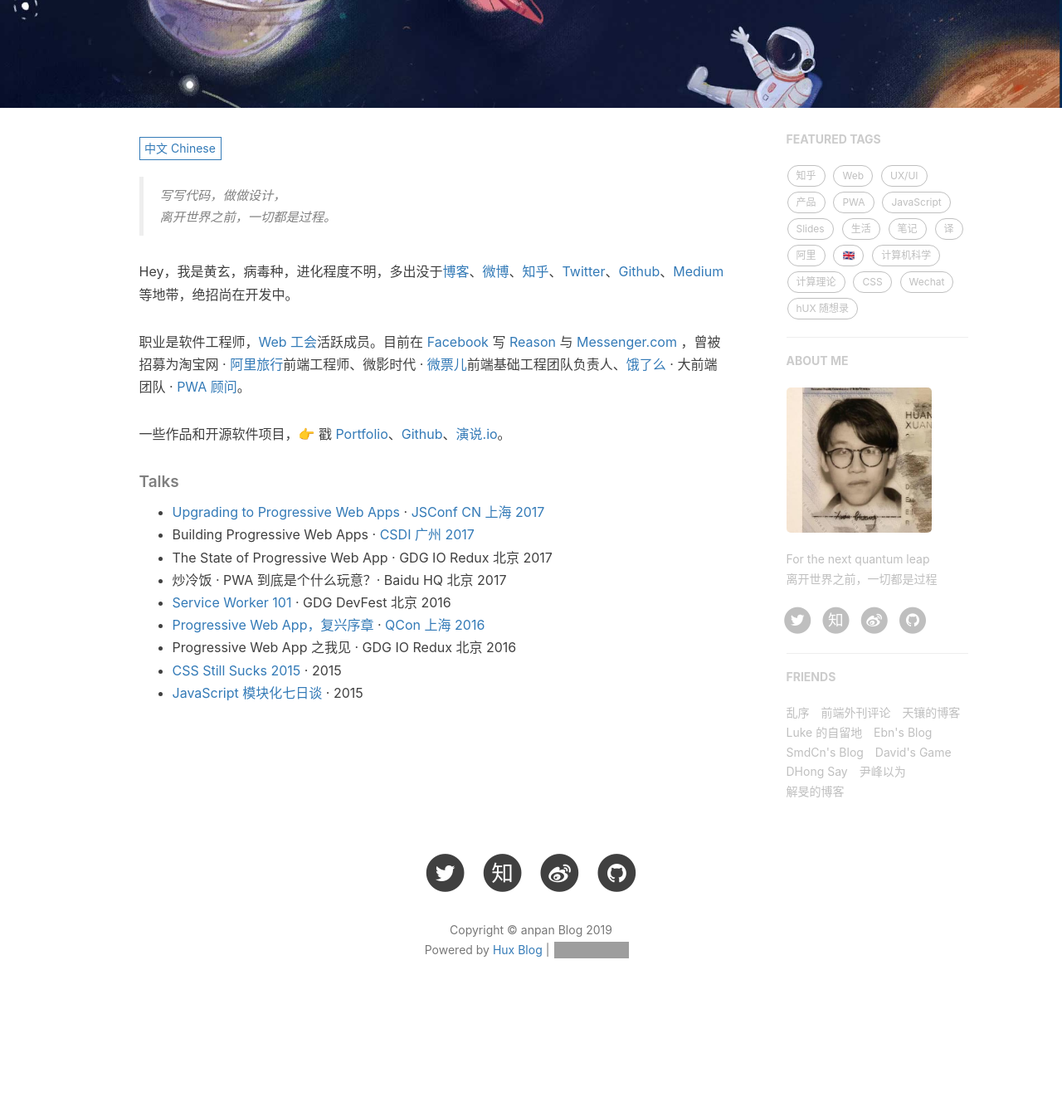
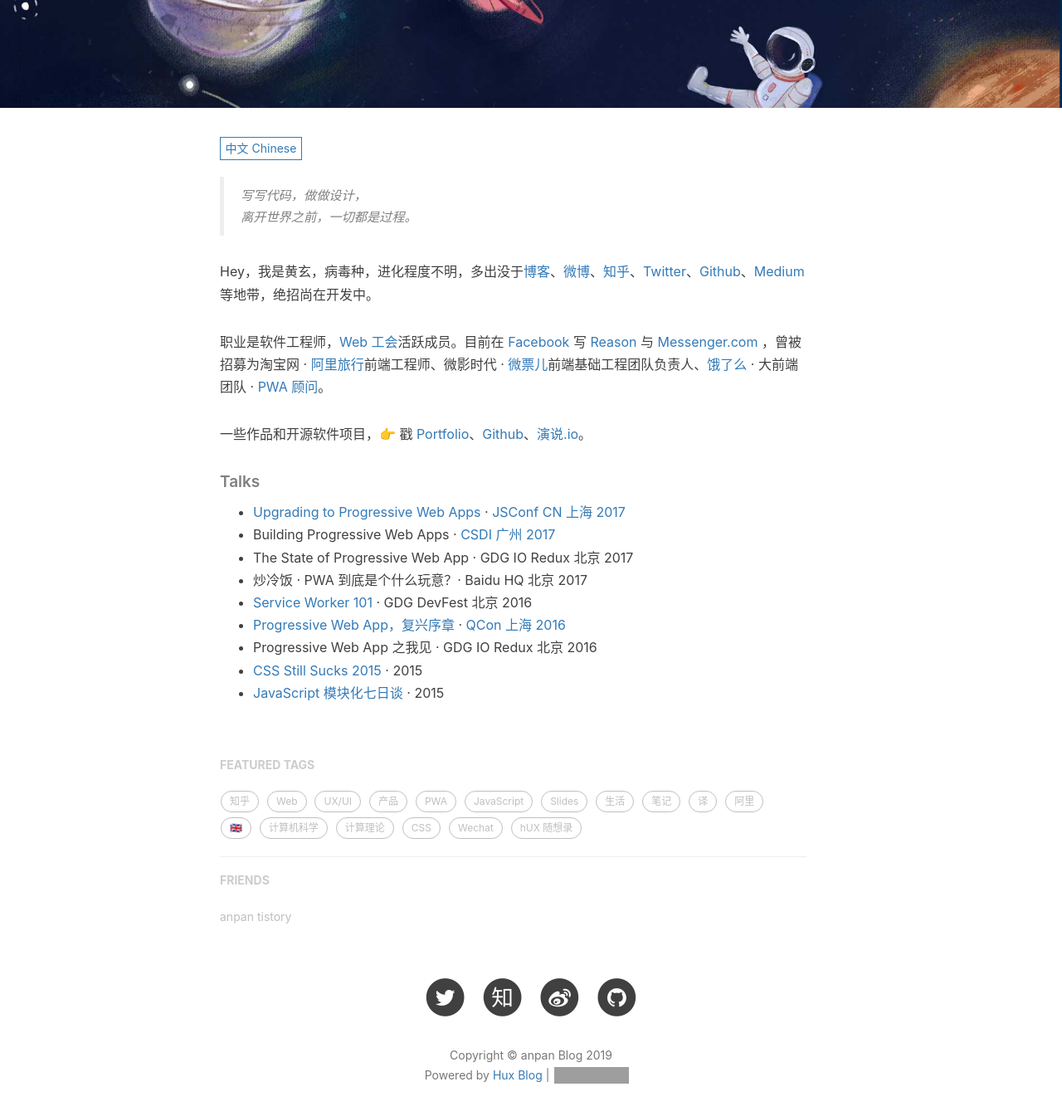
Before and after one commit to changjun89/changjun89.github.io, a Jekyll site: the page built from about.html, in a window 1280 px wide and 1400 px high, scrolled down 288 px. Shown: the top 1345 px of the window at 83% size. Built offline with Jekyll 4.4.1, drawn with Linux system fonts in a browser that asks for light colours; nearby versions of some CDN libraries; comment, search, counter and statistics services are not loaded; before the commit the page ends 1537 px from its top, so only the background shows below that; grey boxes are pictures that could not be loaded.

Commit message:
설정수정

```diff
--- a/_config.yml
+++ b/_config.yml
@@ -2,9 +2,9 @@
 title: anpan Blog
 SEOTitle: anpan | anpan Blog
 header-img: img/home-bg.jpg
-email: huxpro@gmail.com
-description: "关于程序与设计、黑客与画家 | 黄玄，Web & Mobile Lover，Software Engineer，UX Designer | 这里是 @Hux黄玄 的个人博客，与你一起发现更大的世界。"
-keyword: "黄玄, Hux黄玄, Hux, 鬼栈, huxpro, @huxpro, 黄玄的博客, Hux Blog, 博客, 个人网站, 互联网, Web, JavaScript, 前端, 设计"
+email: leechang9751@gmail.com
+description: "초보 개발자가 성장해가능 과정"
+keyword: "web , Backend , Spring, SpringBoot ,cleanCode, TDD "
 url: "https://changjun89.github.io"              # your host, for absolute URL
 baseurl: ""                             # for example, '/blog' if your blog hosted on 'host/blog'
 
@@ -77,8 +77,8 @@
 
 
 # Sidebar settings
-sidebar: true                           # whether or not using Sidebar.
-sidebar-about-description: "For the next quantum leap<br>离开世界之前，一切都是过程"
+sidebar: false                           # whether or not using Sidebar.
+sidebar-about-description: "For the next quantum leap"
 sidebar-avatar: /img/avatar-hux-ny.jpg      # use absolute URL, seeing it's used in both `/` and `/about/`
 
 
@@ -103,37 +103,7 @@
 # Friends
 friends: [
     {
-    #     title: "Su",
-    #     href: "http://su.gallery/"
-    # },{
-        title: "乱序",
-        href: "http://mida.re/"
-    },{
-        title: "前端外刊评论",
-        href: "http://qianduan.guru/"
-    },{
-        title: "天镶的博客",
-        href: "http://lingyu.wang/"
-    },{
-        title: "Luke 的自留地",
-        href: "http://hmqk1995.github.io"
-    },{
-        title: "Ebn's Blog",
-        href: "http://ebnbin.com/"
-    },{
-        title: "SmdCn's Blog",
-        href: "http://blog.smdcn.net"
-    },{
-        title: "David's Game",
-        href: "https://www.ruoyaowu.com/"
-    },{
-        title: "DHong Say",
-        href: "http://dhong.co"
-    },{
-        title: "尹峰以为",
-        href: "http://ingf.github.io/"
-    },{
-        title: "解旻的博客",
-        href: "http://xieminis.me/"
+        title: "anpan tistory",
+        href: "https://anpan.tistory.com/"
     }
 ]
```
